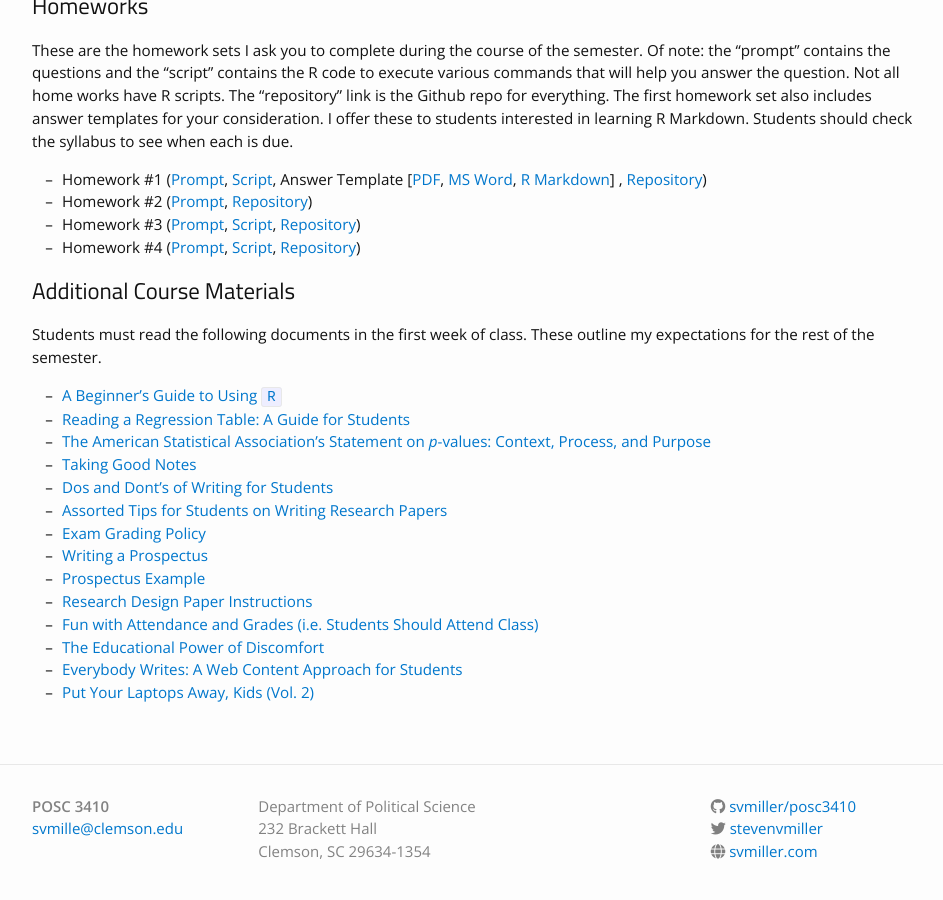
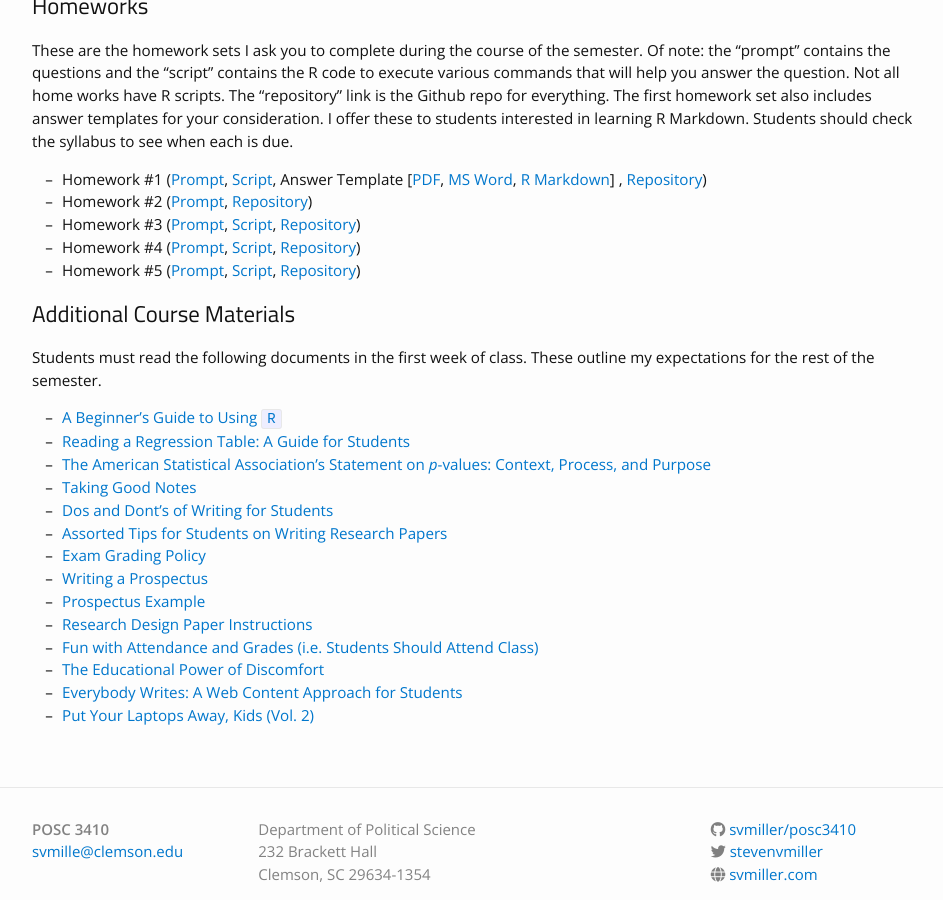
Before and after one commit to svmiller/posc3410, a Jekyll site: the page built from course-materials.md, in a window 1280 px wide and 900 px high, scrolled down 620 px. Shown: the whole window, without its empty margins (163-1106 px from the left). Built offline with Jekyll 4.4.1, drawn with Linux system fonts in a browser that asks for light colours; nearby versions of some CDN libraries.

Commit message:
last one, I hope

```diff
--- a/course-materials.md
+++ b/course-materials.md
@@ -30,7 +30,7 @@ These are the homework sets I ask you to complete during the course of the semes
 - Homework #2 ([Prompt](http://posc3410.svmiller.com/homeworks/hw2/posc3410-hw2.pdf), [Repository](https://github.com/svmiller/posc3410/tree/master/homeworks/hw2))
 - Homework #3 ([Prompt](http://posc3410.svmiller.com/homeworks/hw3/posc3410-hw3.pdf), [Script](https://github.com/svmiller/posc3410/blob/master/homeworks/hw3/1-simulate-population.R), [Repository](https://github.com/svmiller/posc3410/tree/master/homeworks/hw3))
 - Homework #4 ([Prompt](http://posc3410.svmiller.com/homeworks/hw4/posc3410-hw4.pdf), [Script](https://github.com/svmiller/posc3410/blob/master/homeworks/hw4/1-wvs-trumpism.R), [Repository](https://github.com/svmiller/posc3410/tree/master/homeworks/hw4))
-
+- Homework #5 ([Prompt](http://posc3410.svmiller.com/homeworks/hw5/posc3410-hw5.pdf), [Script](https://github.com/svmiller/posc3410/blob/master/homeworks/hw5/1-wvs-usa-abortion.R), [Repository](https://github.com/svmiller/posc3410/tree/master/homeworks/hw5))
 
 ## Additional Course Materials
 
```
